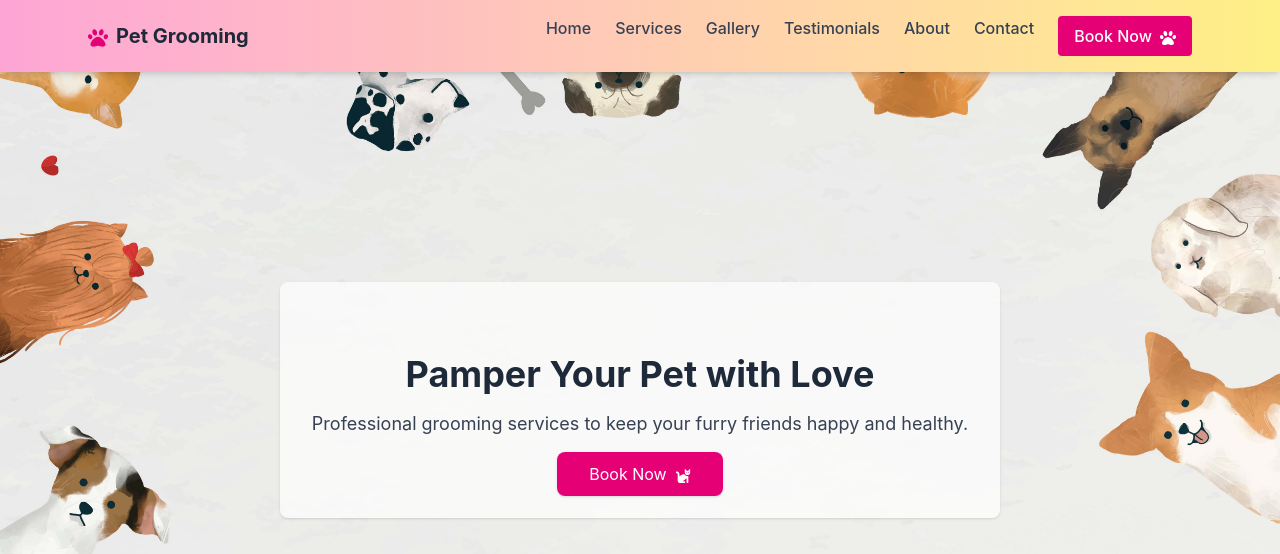
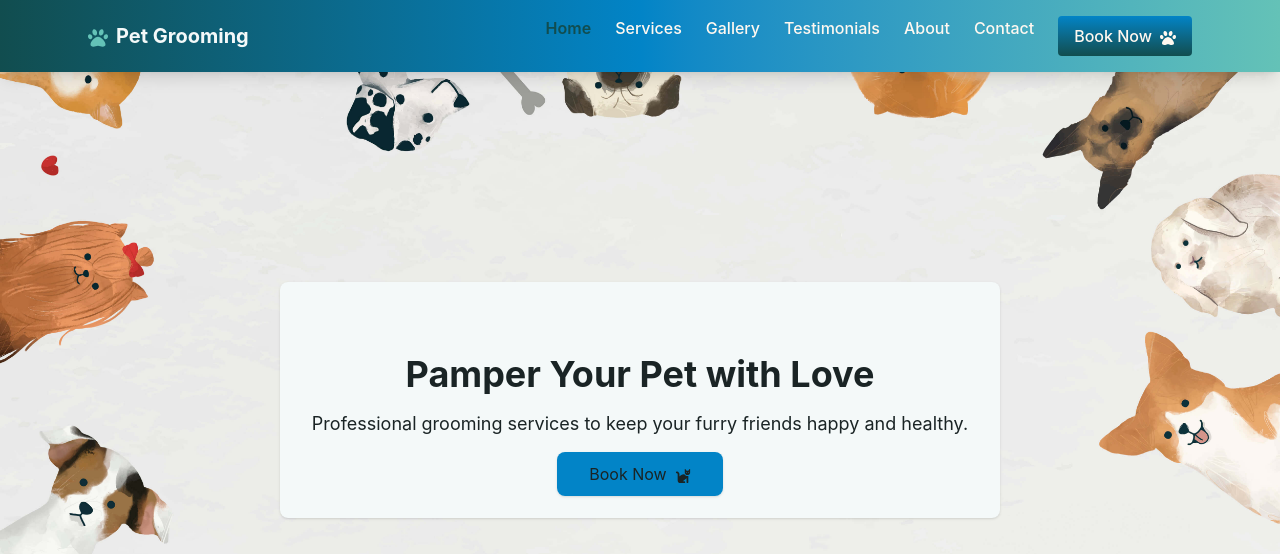
Before and after one commit to Halfian/pet-grooming, a React (Vite) app in the folder frontend/: page /#/ in a window 1280 px wide. Shown: the top 554 px of the page. Built offline with nearby package versions, Linux system fonts and the light colour scheme; no server answers.

Commit message:
"feat: color palette updated"

```diff
--- a/frontend/src/App.jsx
+++ b/frontend/src/App.jsx
@@ -29,30 +29,33 @@ function App() {
   }, []);
 
   const linkClass = (id) =>
-    `hover:text-pink-600 ${
-      activeSection === id ? "text-pink-600 font-semibold" : "text-gray-700"
+    `hover:text-[var(--color-accent)] ${
+      activeSection === id ? "text-[var(--color-primary)] font-semibold" : "text-[var(--color-card)]"
     }`;
 
   return (
     <>
       {/* Navigation Bar */}
-      <nav className="fixed top-0 left-0 w-full bg-gradient-to-r from-pink-300 to-yellow-200 shadow-md z-50">
+      <nav className="fixed top-0 left-0 w-full bg-gradient-to-r from-[var(--color-primary)] via-[var(--color-secondary)] to-[var(--color-accent)] shadow-lg z-50">
         <div className="max-w-6xl mx-auto px-6 py-4 flex justify-between items-center">
           {/* Logo */}
-          <div className="text-xl font-bold text-gray-800">
-            <FaPaw className="inline text-pink-600 mr-2" />
+          <div className="text-xl font-bold text-[var(--color-bg)]">
+            <FaPaw className="inline text-[var(--color-accent)] mr-2" />
             Pet Grooming
           </div>
 
           {/* Desktop Links */}
-          <div className="hidden md:flex gap-6 text-gray-700 font-medium">
-            <HashLink smooth to="/#hero" className="hover:text-pink-600">Home</HashLink>
-            <HashLink smooth to="/#services" className="hover:text-pink-600">Services</HashLink>
-            <HashLink smooth to="/#gallery" className="hover:text-pink-600">Gallery</HashLink>
-            <HashLink smooth to="/#testimonials" className="hover:text-pink-600">Testimonials</HashLink>
-            <HashLink smooth to="/#about" className="hover:text-pink-600">About</HashLink>
-            <HashLink smooth to="/#contact" className="hover:text-pink-600">Contact</HashLink>
-            <Link to="/login" className="bg-pink-600 text-white px-4 py-2 rounded hover:bg-pink-700">
+          <div className="hidden md:flex gap-6 text-[var(--color-card)] font-medium">
+            <HashLink smooth to="/#hero" className={linkClass("hero")}>Home</HashLink>
+            <HashLink smooth to="/#services" className={linkClass("services")}>Services</HashLink>
+            <HashLink smooth to="/#gallery" className={linkClass("gallery")}>Gallery</HashLink>
+            <HashLink smooth to="/#testimonials" className={linkClass("testimonials")}>Testimonials</HashLink>
+            <HashLink smooth to="/#about" className={linkClass("about")}>About</HashLink>
+            <HashLink smooth to="/#contact" className={linkClass("contact")}>Contact</HashLink>
+            <Link to="/login"
+                className="bg-gradient-to-b from-[var(--color-secondary)] to-[var(--color-primary)]
+                  text-[var(--color-card)] px-4 py-2 rounded hover:bg-gradient-to-b hover:from-[var(--color-primary)]
+                  hover:to-[var(--color-secondary)] transition duration-300">
               Book Now
               <FaPaw className="inline ml-2" />
             </Link>
@@ -60,7 +63,7 @@ function App() {
 
           {/* Mobile Hamburger */}
           <button
-            className="md:hidden text-gray-800 cursor-pointer focus:outline-none"
+            className="md:hidden text-[var(--color-text)] font-bold cursor-pointer focus:outline-none"
             onClick={toggleMenu}
           >
             {isOpen ? "✕" : "☰"}
@@ -69,17 +72,19 @@ function App() {
 
           {/* Mobile Drawer */}
         {isOpen && (
-          <div className="md:hidden bg-gradient-to-r from-pink-200 to-yellow-100 px-6 py-4 space-y-4">
-            <HashLink smooth to="/#hero" onClick={toggleMenu} className="block hover:text-pink-600">Home</HashLink>
-            <HashLink smooth to="/#services" onClick={toggleMenu} className="block hover:text-pink-600">Services</HashLink>
-            <HashLink smooth to="/#gallery" onClick={toggleMenu} className="block hover:text-pink-600">Gallery</HashLink>
-            <HashLink smooth to="/#testimonials" onClick={toggleMenu} className="block hover:text-pink-600">Testimonials</HashLink>
-            <HashLink smooth to="/#about" onClick={toggleMenu} className="block hover:text-pink-600">About</HashLink>
-            <HashLink smooth to="/#contact" onClick={toggleMenu} className="block hover:text-pink-600">Contact</HashLink>
+          <div className="md:hidden bg-gradient-to-r from-[var(--color-primary)] via-[var(--color-secondary)] to-[var(--color-accent)] text-[var(--color-card)] px-6 py-4 space-y-4">
+            <HashLink smooth to="/#hero" onClick={toggleMenu} className="block hover:text-[var(--color-text)] transition duration-300">Home</HashLink>
+            <HashLink smooth to="/#services" onClick={toggleMenu} className="block hover:text-[var(--color-text)] transition duration-300">Services</HashLink>
+            <HashLink smooth to="/#gallery" onClick={toggleMenu} className="block hover:text-[var(--color-text)] transition duration-300">Gallery</HashLink>
+            <HashLink smooth to="/#testimonials" onClick={toggleMenu} className="block hover:text-[var(--color-text)] transition duration-300">Testimonials</HashLink>
+            <HashLink smooth to="/#about" onClick={toggleMenu} className="block hover:text-[var(--color-text)] transition duration-300">About</HashLink>
+            <HashLink smooth to="/#contact" onClick={toggleMenu} className="block hover:text-[var(--color-text)] transition duration-300">Contact</HashLink>
             <Link
               to="/login"
               onClick={toggleMenu}
-              className="block bg-pink-600 text-white px-4 py-2 rounded hover:bg-pink-700"
+              className="block bg-gradient-to-b from-[var(--color-secondary)] to-[var(--color-accent)]
+                  text-[var(--color-card)] px-4 py-2 rounded hover:bg-gradient-to-b hover:from-[var(--color-accent)]
+                  hover:to-[var(--color-secondary)] transition duration-300"
             >
               Book Now
             </Link>
--- a/frontend/src/index.css
+++ b/frontend/src/index.css
@@ -6,14 +6,36 @@ html {
 
 :root {
   /* Core colors */
-  --color-pet-primary: #FF7F50;   /* Coral – warm, inviting */
-  --color-pet-secondary: #4CAF50; /* Fresh green – trust, nature */
-  --color-pet-accent: #FFD700;    /* Golden yellow – playful highlights */
+  --color-primary: #114D4F;  /* Deep forest teal for a look of high authority and trust */
+  --color-secondary: #0284C7; /* Fresh green – trust, nature */
+  --color-accent: #64C2B7;    /* Bright seafoam mint for primary booking buttons */
 
   /* Backgrounds */
-  --color-pet-bg: #FDFDFD;        /* Clean light background */
-  --color-pet-card: #FFF8F0;      /* Cream surface for cards */
+  --color-bg: #F4F9F9;       /* Clean light background */
+  --color-card: #FFF8F0;      /* Cream surface for cards */
 
   /* Text */
-  --color-pet-text: #333333;      /* Dark readable text */
+  --color-text: #1A2425;      /* Dark slate for legible paragraphs */
 }
+
+/*  --color-brand-bg: #F4F9F9;       / Fresh icy-white/mint background /
+  --color-brand-primary: #1H4D4F;  / Deep forest teal for a look of high authority and trust /
+  --color-brand-accent: #64C2B7;   / Bright seafoam mint for primary booking buttons /
+  --color-brand-dark: #1A2425;     / Dark slate for legible paragraphs
+*/
+
+/* --color-brand-bg: #F8FAFC;       /* Clean clinical gray-blue background /
+  --color-brand-primary: #1E1B4B;  /* Midnight deep indigo for primary branding /
+  --color-brand-accent: #6366F1;   /* Vibrant digital purple-blue for active states and badges /
+  --color-brand-dark: #0F172A;     /* Slate-900 for modern corporate-level text contrast
+*/
+
+  /* --color-primary: #FF7F50;   /* Coral – warm, inviting /
+  --color-secondary: #4CAF50; /* Fresh green – trust, nature /
+  --color-accent: #FFD700;    /* Golden yellow – playful highlights /
+  /* Backgrounds /
+  --color-bg: #FDFDFD;        /* Clean light background /
+  --color-card: #FFF8F0;      /* Cream surface for cards /
+  /* Text /
+  --color-text: #333333;      /* Dark readable text
+*/
--- a/frontend/src/pages/Home.jsx
+++ b/frontend/src/pages/Home.jsx
@@ -25,22 +25,22 @@ export default function Home() {
   }, [])
 
   return (
-    <div className="bg-gray-50">
+    <div className="bg-[var(--color-bg)]">
       {/* Hero Section */}
       <section id="hero"
         className="h-screen flex flex-col items-center justify-center text-center bg-cover bg-center"
         style={{ backgroundImage: "url('/images/cute-wallpaper.jpg')" }}
       >
-        <div className="bg-white/70 p-8 rounded-lg shadow">
-          <h1 className="text-4xl font-bold text-gray-800 mt-10 mb-4">
+        <div className="bg-[var(--color-bg)] p-8 rounded-lg shadow">
+          <h1 className="text-4xl font-bold text-[var(--color-text)] mt-10 mb-4">
             Pamper Your Pet with Love
           </h1>
-          <p className="text-lg text-gray-700 mb-6">
+          <p className="text-lg text-[var(--color-text)] mb-6">
             Professional grooming services to keep your furry friends happy and healthy.
           </p>
           <Link
             to="/login"
-            className="bg-pink-600 text-white px-8 py-3 rounded-lg shadow hover:bg-pink-700 transition"
+            className="bg-[var(--color-secondary)] text-[var(--color-text)] px-8 py-3 rounded-lg shadow hover:bg-[var(--color-accent)] transition duration-300"
           >
             Book Now
             <FaCat className="inline ml-2" />
@@ -48,11 +48,11 @@ export default function Home() {
         </div>
       </section>
 
-      <section id="services" className="min-h-screen p-8 bg-white">
+      <section id="services" className="min-h-screen p-8 bg-[var(--color-bg)]">
         {loading ? (
           <div className="grid grid-cols-1 md:grid-cols-3 gap-6">
             {[...Array(3)].map((_, i) => (
-              <div key={i} className="animate-pulse bg-gray-200 h-40 rounded-lg"></div>
+              <div key={i} className="animate-pulse bg-[var(--color-text)] h-40 rounded-lg"></div>
             ))}
           </div>
         ) : (
@@ -60,11 +60,11 @@ export default function Home() {
         )}
       </section>
 
-      <section id="gallery" className="min-h-screen p-8 bg-gray-50">
+      <section id="gallery" className="min-h-screen p-8 bg-[var(--color-bg)]">
         <Gallery />
       </section>
 
-      <section id="testimonials" className="min-h-screen p-8 bg-white">
+      <section id="testimonials" className="min-h-screen p-8 bg-[var(--color-bg)]">
         <Testimonials />
       </section>
 
@@ -74,11 +74,11 @@ export default function Home() {
         style={{ backgroundImage: "url('/images/pet1.webp')" }}
       >
         {/* Overlay for readability */}
-        <div className="absolute inset-0 bg-black/40"></div>
+        <div className="absolute inset-0 bg-[var(--color-text)]/30"></div>
 
-        <div className="relative z-10 max-w-3xl mx-auto px-6 py-12 bg-white/70 rounded-lg shadow-lg">
-          <h2 className="text-4xl font-bold text-pink-600 mb-6">About Us</h2>
-          <p className="text-gray-800 text-lg leading-relaxed">
+        <div className="relative z-10 max-w-3xl mx-auto px-6 py-12 bg-[var(--color-bg)]/70 rounded-lg shadow-lg">
+          <h2 className="text-4xl font-bold text-[var(--color-secondary)] mb-6">About Us</h2>
+          <p className="text-[var(--color-text)] text-lg leading-relaxed">
             We are passionate pet lovers offering grooming services with care and compassion.
             Our mission is to make every pet feel comfortable, clean, and loved.
           </p>
@@ -86,9 +86,9 @@ export default function Home() {
       </section>
 
       {/* Contact Section */}
-      <section id="contact" className="min-h-[5vh] py-5 px-8 bg-gray-200 text-center">
+      <section id="contact" className="min-h-[5vh] py-5 px-8 bg-[var(--color-bg)] text-center">
         <h2 className="text-3xl font-bold mb-6">Contact Us</h2>
-        <p className="text-gray-700">📍 Address, 📞 Phone, 💬 WhatsApp, 🌐 Social links</p>
+        <p className="text-[var(--color-text)]">📍 Address, 📞 Phone, 💬 WhatsApp, 🌐 Social links</p>
       </section>
     </div>
   );
```
Also changed, not shown: frontend/src/pages/Services.jsx (+16 -16 lines).
